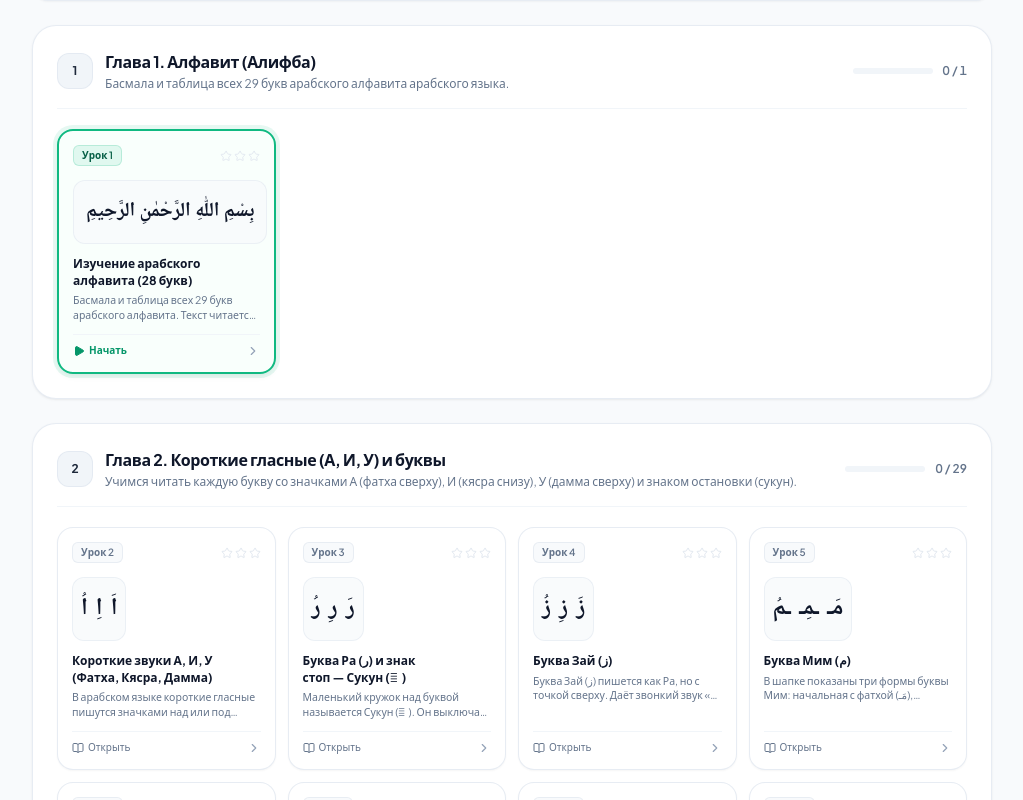
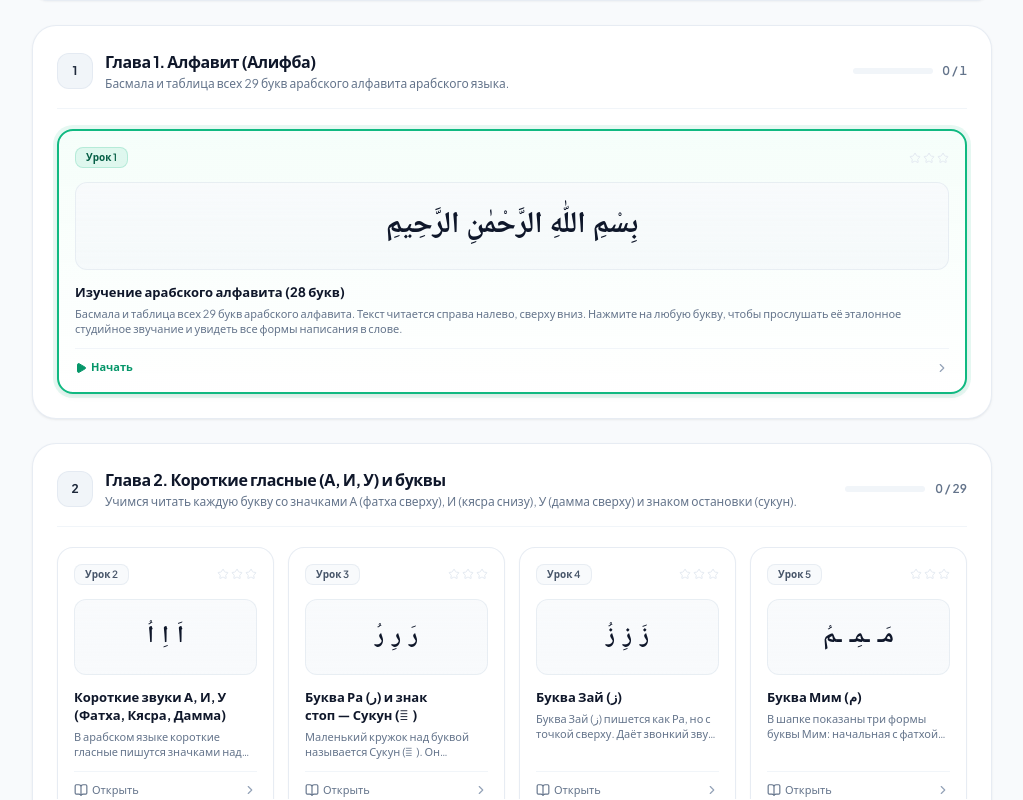
Before and after one commit to David12-45/muallim-sani, a React (Vite) app: page / in a window 1280 px wide. Shown: the part 840-1640 px from the top of the page, without its empty margins (128-1151 px from the left). Built offline with nearby package versions, Linux system fonts and the light colour scheme; a web font is replaced by a local one.

Commit message:
fix(ui): prevent Arabic text overflow in lesson cards and refine card layout

```diff
--- a/src/components/LessonsView.jsx
+++ b/src/components/LessonsView.jsx
@@ -462,36 +462,46 @@ export default function LessonsView({ onSelectLesson }) {
                 </div>
 
                 {/* Lesson Cards Grid */}
-                <div className="grid grid-cols-2 sm:grid-cols-3 md:grid-cols-4 gap-3">
+                <div className="grid grid-cols-2 sm:grid-cols-3 md:grid-cols-4 gap-3 sm:gap-3.5">
                   {module.lessons.map((lesson) => {
                     const isDone = !!progress.completedLessons[lesson.id];
                     const stars = storageService.getLessonStars(lesson.id);
                     const isCurrentTarget = nextUnfinishedLesson?.id === lesson.id;
                     const lessonGlobalIndex = ALL_LESSONS.findIndex(l => l.id === lesson.id) + 1;
+                    const isSingleInModule = module.lessons.length === 1;
+                    const arText = lesson.titleAr || 'قرآن';
+                    const arSizeClass =
+                      arText.length > 24
+                        ? 'text-lg sm:text-xl leading-[1.85]'
+                        : arText.length > 14
+                        ? 'text-xl sm:text-2xl leading-[1.8]'
+                        : 'text-2xl sm:text-[26px] leading-[1.7]';
 
                     return (
                       <button
                         key={lesson.id}
                         type="button"
                         onClick={() => onSelectLesson(lesson)}
-                        className={`group relative p-3.5 rounded-2xl text-left flex flex-col justify-between select-none cursor-pointer transition-all duration-200 ${
+                        className={`group relative min-w-0 w-full overflow-hidden p-3.5 sm:p-4 rounded-2xl text-left flex flex-col justify-between select-none cursor-pointer transition-all duration-200 hover:-translate-y-0.5 ${
+                          isSingleInModule ? 'col-span-2 sm:col-span-3 md:col-span-4' : ''
+                        } ${
                           isCurrentTarget
-                            ? 'bg-emerald-50/30 dark:bg-emerald-950/20 border-2 border-emerald-500 ring-4 ring-emerald-500/10 shadow-apple-md'
+                            ? 'bg-gradient-to-b from-emerald-50/50 to-white dark:from-emerald-950/30 dark:to-slate-950/80 border-2 border-emerald-500 ring-4 ring-emerald-500/10 shadow-apple-md'
                             : isDone
-                            ? 'bg-white dark:bg-slate-950/60 border border-slate-200/80 dark:border-white/5 hover:border-emerald-500/40 shadow-apple-xs hover:shadow-apple-sm'
-                            : 'bg-white dark:bg-slate-950/60 border border-slate-200/80 dark:border-white/5 hover:border-slate-300 dark:hover:border-slate-700 shadow-apple-xs hover:shadow-apple-sm'
+                            ? 'bg-white dark:bg-slate-950/60 border border-slate-200/80 dark:border-white/5 hover:border-emerald-500/40 shadow-apple-xs hover:shadow-apple-md'
+                            : 'bg-white dark:bg-slate-950/60 border border-slate-200/80 dark:border-white/5 hover:border-slate-300 dark:hover:border-slate-700 shadow-apple-xs hover:shadow-apple-md'
                         }`}
                       >
                         {/* Top row: Lesson # and Stars */}
-                        <div className="flex items-center justify-between w-full mb-2 gap-1">
-                          <span className={`text-[10px] font-semibold px-2 py-0.5 rounded-md border ${
+                        <div className="flex items-center justify-between w-full mb-2.5 gap-1.5 min-w-0">
+                          <span className={`text-[10px] font-semibold px-2.5 py-0.5 rounded-lg border shrink-0 ${
                             isCurrentTarget
                               ? 'bg-emerald-500/10 text-emerald-800 dark:text-emerald-300 border-emerald-500/20'
-                              : 'bg-slate-50 dark:bg-slate-900 text-slate-500 dark:text-slate-400 border-slate-200/70 dark:border-white/5'
+                              : 'bg-slate-50 dark:bg-slate-900 text-slate-600 dark:text-slate-400 border-slate-200/70 dark:border-white/5'
                           }`}>
                             Урок {lessonGlobalIndex}
                           </span>
-                          <div className="flex items-center gap-0.5" aria-label={`Звёзды: ${stars} из 3`}>
+                          <div className="flex items-center gap-0.5 shrink-0" aria-label={`Звёзды: ${stars} из 3`}>
                             {[1, 2, 3].map(s => (
                               <Star
                                 key={s}
@@ -507,57 +517,63 @@ export default function LessonsView({ onSelectLesson }) {
 
                         {/* Crisp Minimalist Arabic Preview Tile */}
                         <div
-                          className="my-1.5 flex items-center justify-center min-h-[4rem] px-2 rounded-xl bg-slate-50/80 dark:bg-slate-900/80 border border-slate-200/60 dark:border-white/5 group-hover:border-emerald-500/30 transition-colors"
+                          className={`my-1 w-full min-w-0 overflow-hidden flex items-center justify-center rounded-xl bg-gradient-to-b from-slate-50/90 to-slate-100/50 dark:from-slate-900/90 dark:to-slate-950/80 border border-slate-200/70 dark:border-white/5 group-hover:border-emerald-500/35 group-hover:from-emerald-50/30 group-hover:to-white dark:group-hover:from-emerald-950/20 dark:group-hover:to-slate-900 transition-colors ${
+                            isSingleInModule ? 'min-h-[5.5rem] px-4 py-3.5' : 'min-h-[4.75rem] px-2.5 py-2.5'
+                          }`}
                           dir="rtl"
                         >
                           {lesson.headerForms && lesson.headerForms.length === 3 ? (
-                            <div className="flex items-center gap-2 font-arabic text-2xl font-bold text-slate-900 dark:text-slate-100">
+                            <div className="flex flex-wrap items-center justify-center gap-x-2 gap-y-1 font-arabic text-xl sm:text-2xl font-bold text-slate-900 dark:text-slate-100 leading-relaxed">
                               {lesson.headerForms.map((hf, i) => (
                                 <span key={i}>{hf}</span>
                               ))}
                             </div>
                           ) : lesson.letter ? (
-                            <span className="font-arabic text-4xl font-bold text-slate-900 dark:text-slate-100">
+                            <span className="font-arabic text-4xl font-bold text-slate-900 dark:text-slate-100 leading-normal">
                               {lesson.letter}
                             </span>
                           ) : (
-                            <span className="font-arabic text-xl font-bold text-slate-900 dark:text-slate-100 px-1 truncate">
-                              {lesson.titleAr || 'قرآن'}
+                            <span
+                              className={`font-arabic font-bold text-slate-900 dark:text-slate-100 text-center break-words w-full ${
+                                isSingleInModule ? 'text-2xl sm:text-3xl leading-[1.85]' : arSizeClass
+                              }`}
+                            >
+                              {arText}
                             </span>
                           )}
                         </div>
 
                         {/* Title + 1-line hint + footer action */}
-                        <div className="mt-1.5 flex-1 flex flex-col justify-between">
-                          <div>
-                            <h4 className="text-xs font-bold text-slate-900 dark:text-white line-clamp-2 leading-snug">
+                        <div className="mt-2.5 flex-1 flex flex-col justify-between w-full min-w-0">
+                          <div className="min-w-0">
+                            <h4 className="text-xs sm:text-[13px] font-bold text-slate-900 dark:text-white line-clamp-2 leading-snug">
                               {lesson.title.replace(/^Урок\s+\d+:\s*/, '')}
                             </h4>
                             {lesson.hint && (
-                              <p className="text-[10.5px] text-slate-500 dark:text-slate-400 line-clamp-2 mt-1 leading-snug">
+                              <p className="text-[11px] text-slate-500 dark:text-slate-400 line-clamp-2 mt-1 leading-snug">
                                 {lesson.hint}
                               </p>
                             )}
                           </div>
 
-                          <div className="mt-3 pt-2 border-t border-slate-100 dark:border-slate-800/80 flex items-center justify-between">
+                          <div className="mt-3 pt-2.5 border-t border-slate-100 dark:border-slate-800/80 flex items-center justify-between w-full">
                             {isCurrentTarget ? (
-                              <span className="text-[10px] font-bold text-emerald-600 dark:text-emerald-400 flex items-center gap-1">
+                              <span className="text-[11px] font-bold text-emerald-600 dark:text-emerald-400 flex items-center gap-1">
                                 <Play className="w-3 h-3 fill-current" aria-hidden="true" />
                                 Начать
                               </span>
                             ) : isDone ? (
-                              <span className="text-[10px] font-semibold text-emerald-600 dark:text-emerald-400 flex items-center gap-1">
-                                <CheckCircle2 className="w-3 h-3" aria-hidden="true" />
+                              <span className="text-[11px] font-semibold text-emerald-600 dark:text-emerald-400 flex items-center gap-1">
+                                <CheckCircle2 className="w-3.5 h-3.5" aria-hidden="true" />
                                 Пройдено
                               </span>
                             ) : (
-                              <span className="text-[10px] font-medium text-slate-500 dark:text-slate-400 flex items-center gap-1 group-hover:text-emerald-600 transition-colors">
-                                <BookOpen className="w-3 h-3" aria-hidden="true" />
+                              <span className="text-[11px] font-medium text-slate-500 dark:text-slate-400 flex items-center gap-1 group-hover:text-emerald-600 transition-colors">
+                                <BookOpen className="w-3.5 h-3.5" aria-hidden="true" />
                                 Открыть
                               </span>
                             )}
-                            <ChevronRight className="w-3.5 h-3.5 text-slate-400 group-hover:text-emerald-600 group-hover:translate-x-0.5 transition-all" aria-hidden="true" />
+                            <ChevronRight className="w-3.5 h-3.5 text-slate-400 group-hover:text-emerald-600 group-hover:translate-x-0.5 transition-all shrink-0" aria-hidden="true" />
                           </div>
                         </div>
                       </button>
```
